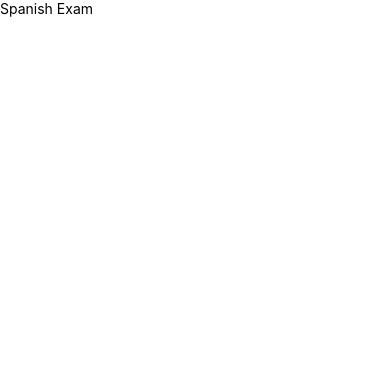
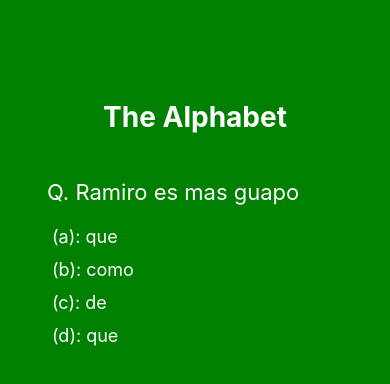
Before and after one commit to nerd-up/clepSpanish, a React Native app: screen /Quiz in a window 390 px wide. Shown: the top 384 px of the page. Built offline with nearby package versions, Linux system fonts and the light colour scheme.

Commit message:
added to github after quiz page and navigation

```diff
--- a/App.tsx
+++ b/App.tsx
@@ -1,10 +1,14 @@
 import React from "react";
-import { Text, View } from "react-native";
+import { StyleSheet, Text, TouchableOpacity, View } from "react-native";
+import Quiz from "./src/Screens/Quiz";
+import { NavigationContainer } from "@react-navigation/native";
+import MyStack from "./src/navigation/Navigator";
 const App =()=>{
   return(
-    <View>
-      <Text>Spanish Exam</Text>
-    </View>
+   <NavigationContainer>
+    <MyStack />
+   </NavigationContainer>
   );
 }
+
 export default App;
--- a/package.json
+++ b/package.json
@@ -10,8 +10,12 @@
     "test": "jest"
   },
   "dependencies": {
+    "@react-navigation/native": "^6.1.7",
+    "@react-navigation/native-stack": "^6.9.13",
     "react": "18.2.0",
-    "react-native": "0.72.4"
+    "react-native": "0.72.4",
+    "react-native-safe-area-context": "^4.7.2",
+    "react-native-screens": "^3.25.0"
   },
   "devDependencies": {
     "@babel/core": "^7.20.0",
--- /dev/null
+++ b/src/Screens/Home.tsx
@@ -0,0 +1,25 @@
+import { View, Text, TouchableOpacity } from 'react-native'
+import React from 'react'
+import { styles } from '../Styles/Styling'
+import { useNavigation } from '@react-navigation/native'
+const Home = () => {
+    const navigation= useNavigation();
+  return (
+    <View style={styles.homePageContainer} >
+    <View style={styles.headingContainer}><Text style={styles.headingStyle}>Spanish Exam</Text></View>
+      <TouchableOpacity style={styles.moduleBtn} onPress={()=>navigation.navigate('Quiz')}><Text style={styles.selectSectionStyle}>Select Section</Text></TouchableOpacity>
+      <TouchableOpacity style={styles.moduleBtn} onPress={()=>navigation.navigate('Quiz')} ><Text style={styles.sectionStyle}>Section Uno</Text></TouchableOpacity>
+      <TouchableOpacity style={styles.moduleBtn} onPress={()=>navigation.navigate('Quiz')} ><Text style={styles.sectionStyle}>Spanish Dos</Text></TouchableOpacity>
+      <TouchableOpacity style={styles.moduleBtn} onPress={()=>navigation.navigate('Quiz')} ><Text style={styles.sectionStyle}>Spanish Tres</Text></TouchableOpacity>
+      <TouchableOpacity style={styles.moduleBtn} onPress={()=>navigation.navigate('Quiz')} ><Text style={styles.sectionStyle}>Spanish Quatro</Text></TouchableOpacity>
+      <TouchableOpacity style={styles.moduleBtn} onPress={()=>navigation.navigate('Quiz')} ><Text style={styles.sectionStyle}>Spanish Cinco</Text></TouchableOpacity>
+      <TouchableOpacity style={styles.moduleBtn} onPress={()=>navigation.navigate('Quiz')} ><Text style={styles.sectionStyle}>Spanish Seis</Text></TouchableOpacity>
+      <TouchableOpacity style={styles.moduleBtn}onPress={()=>navigation.navigate('Quiz')} ><Text style={styles.sectionStyle}>Spanish Siete</Text></TouchableOpacity>
+      <TouchableOpacity style={styles.moduleBtn}onPress={()=>navigation.navigate('Quiz')} ><Text style={styles.sectionStyle}>Spanish Ocho</Text></TouchableOpacity>
+      <TouchableOpacity style={styles.moduleBtn}onPress={()=>navigation.navigate('Quiz')} ><Text style={styles.sectionStyle}>Spanish Nueve</Text></TouchableOpacity>
+      <TouchableOpacity style={styles.moduleBtn}onPress={()=>navigation.navigate('Quiz')} ><Text style={styles.sectionStyle}>Spanish Deiz</Text></TouchableOpacity>
+    </View>
+  )
+}
+
+export default Home
--- /dev/null
+++ b/src/Screens/Quiz.tsx
@@ -0,0 +1,35 @@
+import { View, Text } from 'react-native'
+import React from 'react'
+import { styles } from '../Styles/Styling'
+
+const Quiz = () => {
+  return (
+    <View style={{backgroundColor:'green', flex:1, padding:10,}}>
+     <View style={styles.quizContainer}>
+         <View style={styles.heading}>
+            <Text style={styles.headingText}>
+                The Alphabet
+            </Text>
+         </View>
+         <View style={{marginTop:10,padding:10,}}>
+         <View style={styles.question}>
+            <Text style={styles.questionText}>Q. Ramiro es mas guapo</Text>
+         </View>
+         <View style={styles.answers}>
+            <Text style={styles.answerText}>(a): que  </Text>
+            <Text style={styles.answerText}>(b): como
+ </Text>
+            <Text style={styles.answerText}>
+                (c): de
+            </Text>
+            <Text style={styles.answerText}>
+                (d): que
+            </Text>
+         </View>
+         </View>
+     </View>
+    </View>
+  )
+}
+
+export default Quiz
--- /dev/null
+++ b/src/Styles/Styling.tsx
@@ -0,0 +1,86 @@
+
+import { StyleSheet } from "react-native"
+
+export const styles = StyleSheet.create({
+    homePageContainer:{
+      flex: 1,
+      backgroundColor: 'green',
+      padding:10,
+      alignItems: 'center',
+      alignContent: 'center',
+      fontFamily:'Irish Grover'
+    },
+    headingContainer:{
+      padding: 10,
+      margin: 8,
+    },
+    headingStyle:{
+      fontSize: 31,
+      color: 'white',
+      fontFamily: 'arial',
+      fontStyle: 'italic',
+    },
+    sectionStyle: {
+      color: 'white',
+      fontSize: 20,
+      margin: 5
+
+    },
+    selectSectionStyle:{
+      color: 'white',
+      fontSize: 20,
+
+      margin: 5
+    },
+
+    moduleBtn:{
+      margin:2,
+      padding:5,
+    }
+    ,
+
+    /** for the quiz screen */
+     quizContainer:{
+        margin:20,
+        top:60,
+        height:'auto',
+        justifyContent:'center',
+
+     },
+
+     heading:{
+        margin:5,
+        padding:5,
+        alignItems:'center',
+
+     },
+     headingText:{
+        color:'#fff',
+        fontWeight:'bold',
+        fontSize:28,
+
+     },
+     question:{
+  padding:5,
+  margin:2,
+  marginTop:10,
+
+
+     }
+  ,
+  questionText:{
+    fontSize:22,
+    color:'#fff',
+
+  },
+  answers:{
+    padding:5,
+    margin:2,
+  },
+  answerText:{
+    fontSize:18,
+    color:'#fff',
+    marginTop:2,
+    padding:5,
+  }
+  })
--- /dev/null
+++ b/src/navigation/Navigator.tsx
@@ -0,0 +1,16 @@
+import { createNativeStackNavigator } from '@react-navigation/native-stack';
+import Home from '../Screens/Home';
+import Quiz from '../Screens/Quiz';
+
+const Stack = createNativeStackNavigator();
+
+function MyStack() {
+  return (
+    <Stack.Navigator>
+      <Stack.Screen name="Home" component={Home} options={{headerShown:false}} />
+      <Stack.Screen name="Quiz" component={Quiz} options={{headerShown:false}} />
+
+    </Stack.Navigator>
+  );
+}
+export default MyStack
```
Also changed, not shown: 1 other file (tests, documents, lock files or other folders).
